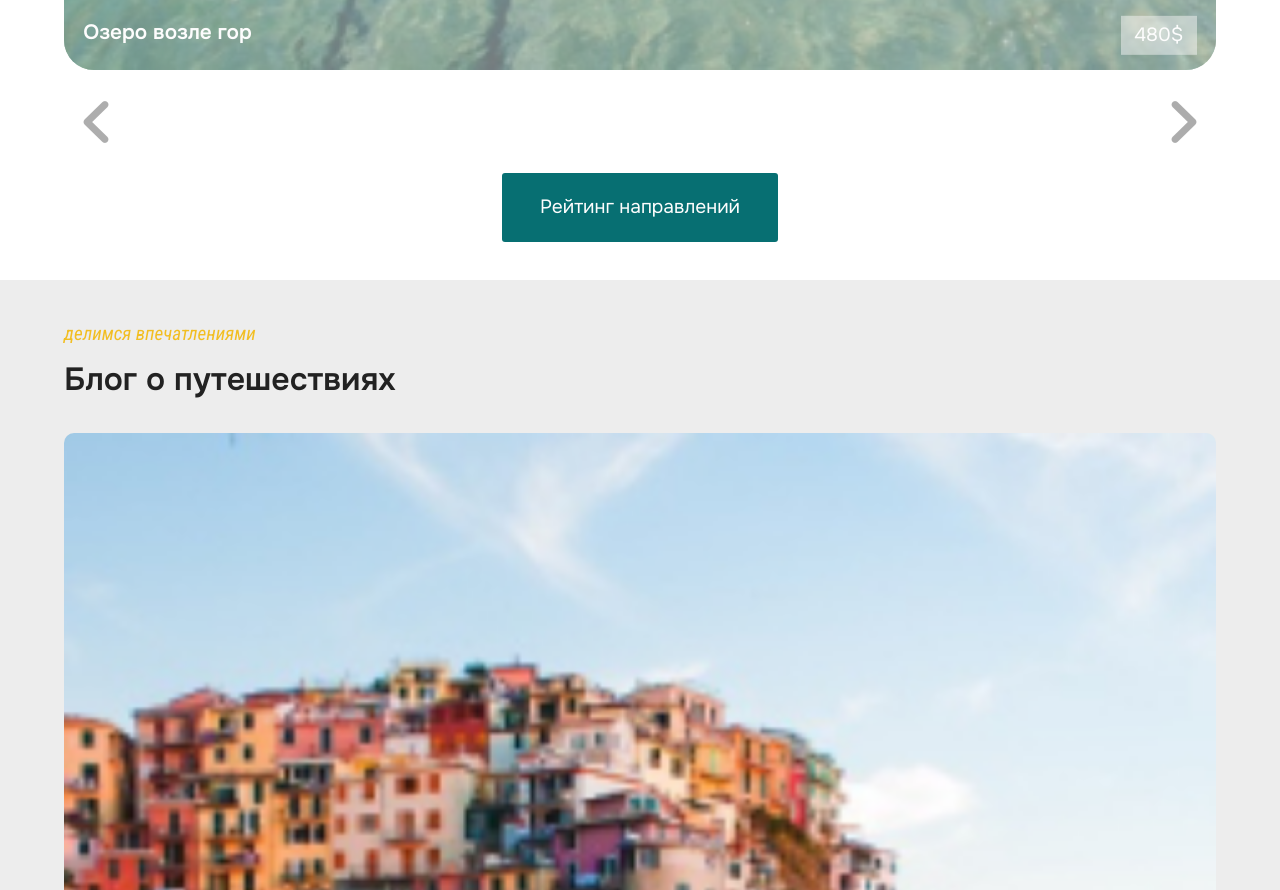
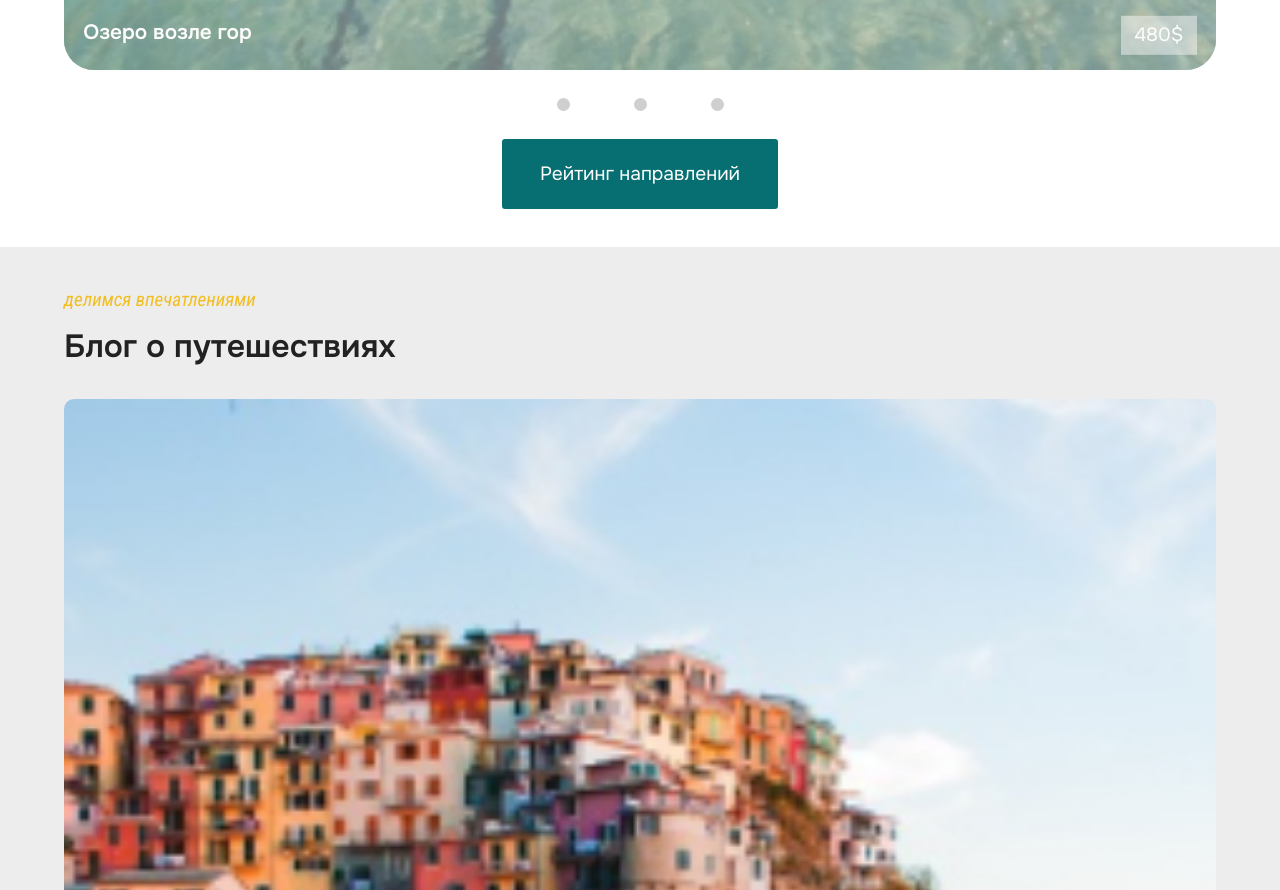
Before and after one commit to holikava/rumtibet, a plain HTML site: page index.html in a window 1280 px wide. Shown: the part 3981-4871 px from the top of the page. Drawn offline with Linux system fonts and the light colour scheme.

Commit message:
feat: change carousel in popular-tours section

```diff
--- a/app.js
+++ b/app.js
@@ -119,6 +119,8 @@ const tours = [
 ];
 
 const cardsContainer = document.querySelector('.carousel__cards');
+const carouselBtn = document.querySelector('.popular-tours__btn button');
+const dotsContainer = document.querySelector('.carousel__dots');
 
 const displayCards = (cards) => {
     let displayCard = cards.map((card) => {
@@ -137,26 +139,36 @@ const displayCards = (cards) => {
 
 displayCards(tours);
 
+const displayDots = () => {
+    let displayDot = tours.map((tour) => {
+        return `<div class="dot"></div>`;
+    }).join('');
+    dotsContainer.innerHTML = displayDot;
+};
+
+displayDots();
+
 const carouselCards = document.querySelectorAll('.card');
-const nextBtn = document.querySelector('.next-btn');
-const prevBtn = document.querySelector('.prev-btn');
+const carouselDots = document.querySelectorAll('.dot');
+
+const clearDots = () => {
+    carouselDots.forEach((dot) => {
+        dot.style.opacity = '0.4';
+    })
+};
+
+let counter = 0;
+carouselBtn.addEventListener('click', () => {
+    clearDots();
+    counter++;
+    carousel();
+});
 
 carouselCards.forEach((card, index) => {
     card.style.transform = `translateX(${index * 100}%)`;
 });
 
-let counter = 0;
-nextBtn.addEventListener('click', () => {
-    counter++;
-    carousel();
-});
-
-prevBtn.addEventListener('click', () => {
-    counter--;
-    carousel();
-});
-
-const carousel = () => {
+const carousel = (e) => {
     if (counter === carouselCards.length) {
         counter = 0;
     };
@@ -167,6 +179,9 @@ const carousel = () => {
     carouselCards.forEach((card) => {
         card.style.transform = `translateX(-${counter * 100}%)`;
     });
+
+    let dot = carouselDots[counter];
+    dot.style.opacity = '1';
 };
 // end carousel for popular-tuors section
 
@@ -254,7 +269,6 @@ const getRandomNumber = (array) => {
 
 
 // gallery section
-
 const galleryImages = [
     './assets/images/gallery-01.jpg',
     './assets/images/gallery-02.jpg',
@@ -296,4 +310,5 @@ stopBtn.addEventListener('click', () => {
     clearInterval(displayInterval);
     stopBtn.style.display = 'none';
     galleryBtn.style.display = 'block';
-})
+});
+// gallery section end
--- a/index.html
+++ b/index.html
@@ -174,15 +174,12 @@
                     </div>
                     <div class="carousel">
                         <div class="carousel__cards">
-                            <!-- add cards this js -->
+                            <!-- add cards with js -->
                         </div>
-                        <div class="carousel__btns">
-                            <button class="prev-btn"><img src="./assets/icons/arrow.png" alt="arrow"></button>
-                            <button class="next-btn"><img src="./assets/icons/arrow.png" alt="arrow"></button>
-                        </div>
+                        <div class="carousel__dots"></div>
                     </div>
                     <div class="popular-tours__btn">
-                        <a href="#" class="btn">Рейтинг направлений</a>
+                        <button class="btn">Рейтинг направлений</button>
                     </div>
                 </div>
             </div>
--- a/sass/layout/_popular-tours.scss
+++ b/sass/layout/_popular-tours.scss
@@ -16,22 +16,27 @@
     &__btns {
         margin-block: 1em;
         @include flex(row);
-
-        &> button {
-            opacity: 0.5;
-            @include transition(300ms);
-
-            &:hover {
-                opacity: 1;
-            }
-        }
-
-        &>.prev-btn {
-            transform: rotate(180deg);
-        }
     }
 }
 
+.carousel__dots {
+    text-align: center;
+    margin-block: 1em;
+
+    &>*+* {
+        margin-left: 5vw;
+    }
+}
+
+.dot {
+    content: "";
+    display: inline-block;
+    width: 13px;
+    height: 13px;
+    background-color: $clr-gray;
+    border-radius: 50%;
+    opacity: 0.4;
+}
 
 .card {
     flex: 0 0 100%;
```
Also changed, not shown: css/style.css.
